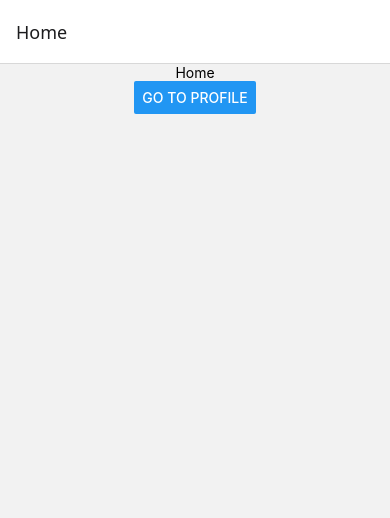
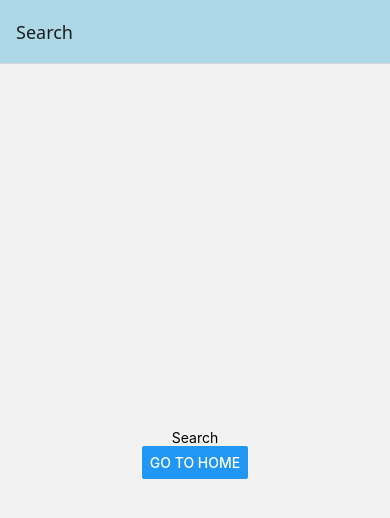
Before and after one commit to akshat-gulati/Project77RN, a React Native app: screen / in a window 390 px wide. Shown: the top 518 px of the page. Built offline with nearby package versions, Linux system fonts and the light colour scheme.

Commit message:
navigations added

```diff
--- a/src/App.tsx
+++ b/src/App.tsx
@@ -9,10 +9,11 @@ const Stack = createNativeStackNavigator();
 
 function StackNavigator() {
   return (
-    <Stack.Navigator>
-      <Stack.Screen name="Home" component={Home} />
+    <Stack.Navigator initialRouteName='Search' screenOptions={{headerStyle: {backgroundColor: "lightblue"}}}>
+      <Stack.Screen name="Home" component={Home}
+      options={{title: "Home Screen", headerStyle: {backgroundColor:"pink"}}}/>
       <Stack.Screen name="Profile" component={Profile} />
-      <Stack.Screen name="Search" component={Search} />
+      <Stack.Screen name="Search" component={Search}/>
     </Stack.Navigator>
   )
 }
--- a/src/screens/Home.tsx
+++ b/src/screens/Home.tsx
@@ -5,7 +5,7 @@ const Home = ({ navigation }) => {
   return (
     <View style={{ justifyContent: 'center', alignItems: 'center' }}>
       <Text>Home</Text>
-      <Button title="Go to Profile" onPress={() => navigation.navigate("Profile")} />
+      <Button title="Go to Profile" onPress={() => navigation.navigate("Profile", {id: 1, name: "Akshat Gulati"})} />
     </View>
   )
 }
--- a/src/screens/Profile.tsx
+++ b/src/screens/Profile.tsx
@@ -1,10 +1,12 @@
 import { StyleSheet, Text, View,Button } from 'react-native'
 import React from 'react'
 
-const Profile = ({navigation}) => {
+const Profile = ({navigation, route}) => {
+  const { id, name } = route.params
   return (
     <View>
-      <Text>Profile</Text>
+      <Text>Name: {name}</Text>
+      <Text>ID: {id}</Text>
       <Button title="Go to Search" onPress={() => navigation.navigate("Search")} />
     </View>
   )
--- a/src/screens/Search.tsx
+++ b/src/screens/Search.tsx
@@ -3,9 +3,9 @@ import React from 'react'
 
 const Search = ({navigation}) => {
   return (
-    <View>
+    <View style={{ flex: 1, justifyContent: 'center', alignItems: 'center' }}>
       <Text>Search</Text>
-      <Button title="Go to Home" onPress={() => navigation.navigate("Home")} />
+      <Button title="Go to Home" onPress={() => navigation.replace("Home")} />
     </View>
   )
 }
```
